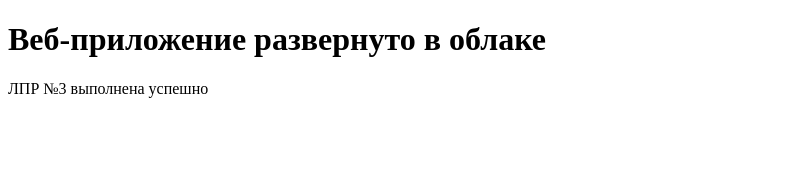
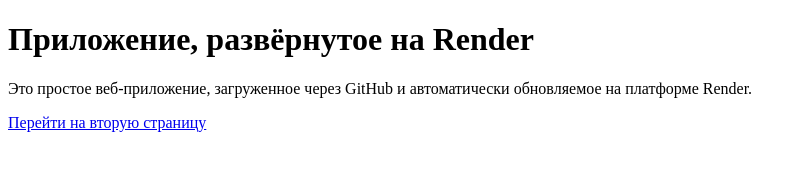
Before and after one commit to rmrin/cloud-web-app, a plain HTML site: page index.html in a window 1280 px wide. Shown: the whole page, without its empty margins (0-806 px from the left). Drawn offline with Linux system fonts and the light colour scheme.

Commit message:
Update index.html

```diff
--- a/index.html
+++ b/index.html
@@ -1,11 +1,19 @@
 <!DOCTYPE html>
 <html lang="ru">
 <head>
-<meta charset="UTF-8">
-<title>Моё облачное приложение</title>
+    <meta charset="UTF-8">
+    <title>Моё первое приложение на Render</title>
+    <link rel="stylesheet" href="style.css">
 </head>
 <body>
-<h1>Веб-приложение развернуто в облаке</h1>
-<p>ЛПР №3 выполнена успешно</p>
+
+    <h1>Приложение, развёрнутое на Render</h1>
+    <p>
+        Это простое веб-приложение, загруженное через GitHub и автоматически
+        обновляемое на платформе Render.
+    </p>
+
+    <a href="about.html">Перейти на вторую страницу</a>
+
 </body>
 </html>
```
